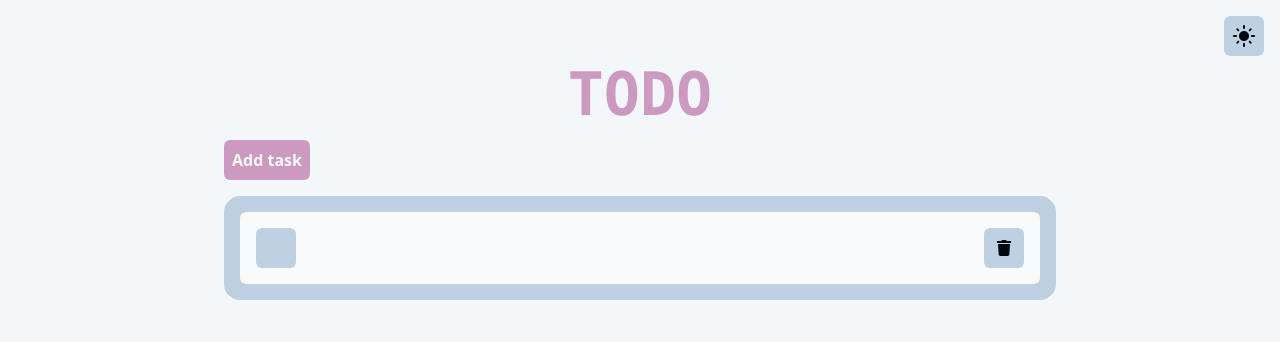
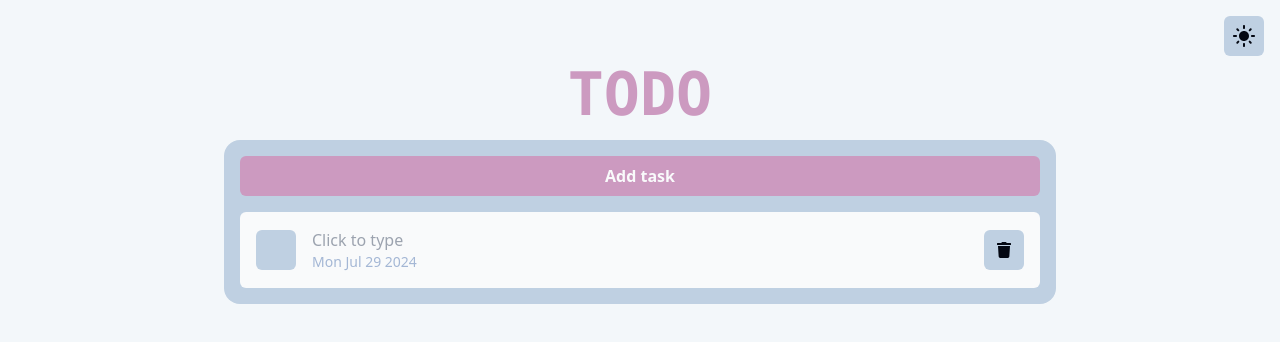
Before and after one commit to andrewhought/pretty-todo, a React (Vite) app: page / in a window 1280 px wide. Both pictures are taken after a click on the button "Add task". Shown: the top 342 px of the page. Built offline with nearby package versions, Linux system fonts and the light colour scheme.

Commit message:
implemented remaining functionality and added the ability to persist data

```diff
--- a/src/App.tsx
+++ b/src/App.tsx
@@ -6,7 +6,7 @@ import { TodoListProvider } from "./components/TodoList/TodoListContext";
 
 export default function App(): ReactElement {
     return (
-        <div className="relative flex min-w-96 flex-col items-center overflow-hidden">
+        <div className="relative flex flex-col items-center overflow-hidden">
             <div className="absolute right-4 top-4">
                 <DarkModeToggle />
             </div>
--- /dev/null
+++ b/src/components/NavBar.tsx
@@ -0,0 +1,5 @@
+import { ReactElement } from "react";
+
+export function NavBar(): ReactElement {
+    return <></>;
+}
--- a/src/components/Todo.tsx
+++ b/src/components/Todo.tsx
@@ -1,22 +1,50 @@
 import * as Checkbox from "@radix-ui/react-checkbox";
 import * as Label from "@radix-ui/react-label";
-import { ReactElement, useRef, useState } from "react";
+import { ReactElement, useContext, useRef, useState } from "react";
 import { FaCheck } from "react-icons/fa";
 import { FaTrash } from "react-icons/fa";
 
 import TodoModel from "../models/TodoModel";
+import { TodoListContext } from "./TodoList/TodoListContext";
 
 interface TodoProps {
     todo: TodoModel;
 }
 
 export function Todo(props: TodoProps): ReactElement {
+    const context = useContext(TodoListContext);
+
+    if (!context) {
+        throw new Error("Todo must be used within a TodoListProvider");
+    }
+
+    const { editTodo, deleteTodo, changeCompletionStatus } = context;
     const { todo } = props;
 
     const inputRef = useRef<HTMLInputElement | null>(null);
 
     const [entryText, setEntryText] = useState(todo.entry);
-    const [dateText] = useState(todo.date);
+
+    const handleEditTodo = (): void => {
+        if (inputRef.current) {
+            inputRef.current.setSelectionRange(0, 0);
+        }
+        editTodo({ ...todo, entry: entryText });
+    };
+
+    const handleDeleteTodo = () => {
+        deleteTodo(todo);
+    };
+
+    const handleChangeCompletionStatus = () => {
+        changeCompletionStatus(todo);
+
+        setTimeout(() => {
+            if (todo.isCompleted) {
+                deleteTodo(todo);
+            }
+        }, 1500);
+    };
 
     const handleEntryChange = (
         event: React.ChangeEvent<HTMLInputElement>
@@ -24,38 +52,41 @@ export function Todo(props: TodoProps): ReactElement {
         setEntryText(event.target.value);
     };
 
-    const handleInputBlur = (): void => {
-        if (inputRef.current) {
-            inputRef.current.setSelectionRange(0, 0);
-        }
-    };
-
     return (
         <form>
-            <div className="flex min-w-fit items-center rounded-md bg-white px-2 py-4 dark:bg-black">
-                <Checkbox.Root className="mx-2 h-10 w-10 flex-shrink-0 rounded-md bg-primary1 p-2">
+            <div className="flex w-full min-w-0 items-center rounded-md bg-white px-2 py-4 dark:bg-black">
+                <Checkbox.Root
+                    className="mx-2 h-10 w-10 flex-shrink-0 rounded-md bg-primary1 p-2"
+                    onClick={handleChangeCompletionStatus}
+                >
                     <Checkbox.Indicator className="flex items-center justify-center">
                         <FaCheck className="text-black" />
                     </Checkbox.Indicator>
                 </Checkbox.Root>
-                <div className="flex flex-grow items-center justify-between">
-                    <div className="mx-2 flex-grow flex-col">
+                <div className="flex min-w-0 flex-grow items-center justify-between">
+                    <div className="mx-2 flex min-w-0 flex-grow flex-col">
                         <Label.Root className="flex text-black dark:text-white">
                             <input
-                                className="flex flex-grow cursor-text truncate bg-white text-black outline-none dark:bg-black dark:text-white"
+                                className="flex-1 cursor-text truncate bg-white text-black outline-none dark:bg-black dark:text-white"
                                 ref={inputRef}
                                 type="text"
+                                placeholder="Click to type"
                                 value={entryText}
                                 onChange={handleEntryChange}
-                                onBlur={handleInputBlur}
+                                onBlur={handleEditTodo}
                             />
                         </Label.Root>
-                        <Label.Root className="flex text-sm text-primary2">
-                            {dateText}
+                        <Label.Root className="text-sm text-primary2">
+                            {typeof todo.date === "string"
+                                ? new Date(todo.date).toDateString()
+                                : todo.date.toDateString()}
                         </Label.Root>
                     </div>
                     <div className="mx-2 flex h-10 w-10">
-                        <button className="flex h-10 w-10 items-center justify-center rounded-md bg-primary1 p-2 hover:bg-primary2">
+                        <button
+                            className="flex h-10 w-10 items-center justify-center rounded-md bg-primary1 p-2 hover:bg-primary2"
+                            onClick={handleDeleteTodo}
+                        >
                             <FaTrash className="text-black" />
                         </button>
                     </div>
--- a/src/components/TodoList/TodoList.tsx
+++ b/src/components/TodoList/TodoList.tsx
@@ -19,13 +19,13 @@ export function TodoList(): ReactElement {
 
     return (
         <>
+            <div className="mb-4 flex min-w-0 flex-col rounded-2xl bg-primary1 p-4">
                 <button
                     className="text-md mb-4 rounded-md bg-secondary1 p-2 font-semibold text-white hover:bg-secondary2"
                     onClick={handleClickAddTask}
                 >
                     Add task
                 </button>
-            <div className="mb-4 flex min-w-fit flex-col rounded-2xl bg-primary1 p-4">
                 {todos.length > 0 ? (
                     todos.map((todo, index) => {
                         const shouldAddMargin =
@@ -34,7 +34,7 @@ export function TodoList(): ReactElement {
                         return (
                             <div
                                 key={todo.id}
-                                className={shouldAddMargin ? "mb-2" : ""}
+                                className={`flex-shrink-0 ${shouldAddMargin ? "mb-2" : ""}`}
                             >
                                 <Todo todo={todo} />
                             </div>
--- a/src/components/TodoList/TodoListContext.tsx
+++ b/src/components/TodoList/TodoListContext.tsx
@@ -7,6 +7,9 @@ interface TodoListContextType {
     todos: TodoModel[];
 
     addTodo(newTodo: TodoModel): void;
+    editTodo(todo: TodoModel): void;
+    deleteTodo(todo: TodoModel): void;
+    changeCompletionStatus(todo: TodoModel): void;
 }
 
 export const TodoListContext = createContext<TodoListContextType | undefined>(
@@ -24,8 +27,31 @@ export const TodoListProvider: React.FC<{ children: React.ReactNode }> = ({
         setTodos(todoListManager.getTodos());
     };
 
+    const editTodo = (todo: TodoModel): void => {
+        todoListManager.editTodo(todo);
+        setTodos(todoListManager.getTodos());
+    };
+
+    const deleteTodo = (todo: TodoModel): void => {
+        todoListManager.deleteTodo(todo);
+        setTodos(todoListManager.getTodos());
+    };
+
+    const changeCompletionStatus = (todo: TodoModel): void => {
+        todoListManager.changeCompletionStatus(todo);
+        setTodos(todoListManager.getTodos());
+    };
+
     return (
-        <TodoListContext.Provider value={{ todos, addTodo }}>
+        <TodoListContext.Provider
+            value={{
+                todos,
+                addTodo,
+                editTodo,
+                deleteTodo,
+                changeCompletionStatus
+            }}
+        >
             {children}
         </TodoListContext.Provider>
     );
--- a/src/models/TodoListModel.ts
+++ b/src/models/TodoListModel.ts
@@ -1,23 +1,34 @@
+import { STORED_DATA } from "../utils/constants";
 import TodoModel from "./TodoModel";
 
 export default class TodoListModel {
     private todos: TodoModel[];
 
     constructor() {
-        this.todos = [];
+        this.todos = STORED_DATA;
     }
 
     getTodos = (): TodoModel[] => {
         return this.todos;
     };
 
-    addTodo = (todo: TodoModel) => {
-        this.todos = [...this.todos, todo];
+    addTodo = (newTodo: TodoModel) => {
+        this.todos = [...this.todos, newTodo];
+        localStorage.setItem("data", JSON.stringify(this.todos));
     };
 
-    editTodo = () => {};
+    editTodo = (todo: TodoModel) => {
+        const todoIndex = this.todos.findIndex((td) => td.id === todo.id);
+        this.todos[todoIndex] = todo;
+        localStorage.setItem("data", JSON.stringify(this.todos));
+    };
 
-    deleteTodo = () => {};
+    deleteTodo = (todo: TodoModel) => {
+        this.todos = this.todos.filter((td) => td.id !== todo.id);
+        localStorage.setItem("data", JSON.stringify(this.todos));
+    };
 
-    markAsCompleted = () => {};
+    changeCompletionStatus = (todo: TodoModel) => {
+        todo.isCompleted = !todo.isCompleted;
+    };
 }
--- a/src/models/TodoModel.ts
+++ b/src/models/TodoModel.ts
@@ -3,13 +3,13 @@ import { v4 as uuid } from "uuid";
 export default class TodoModel {
     id: string;
     entry: string;
-    date: string;
+    date: Date;
     isCompleted: boolean;
 
     constructor() {
         this.id = uuid();
         this.entry = "";
-        this.date = "";
+        this.date = new Date();
         this.isCompleted = false;
     }
 }
--- a/src/utils/constants.ts
+++ b/src/utils/constants.ts
@@ -0,0 +1,7 @@
+export const STORED_DATA = (() => {
+    const storedData = localStorage.getItem("data");
+    if (!storedData) {
+        return [];
+    }
+    return JSON.parse(storedData);
+})();
```
Lines whose indentation alone changed are shown as unchanged.
